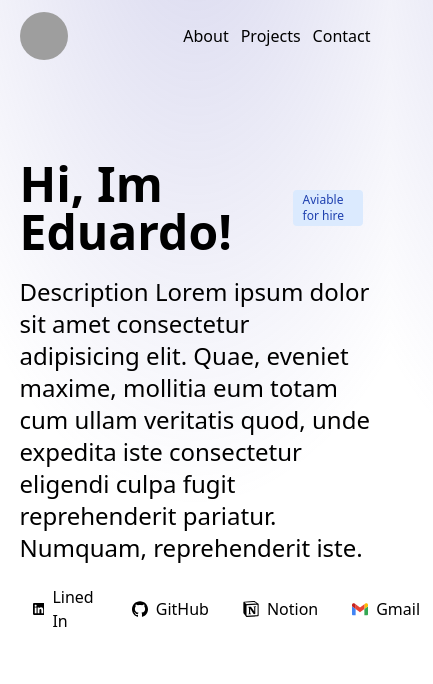
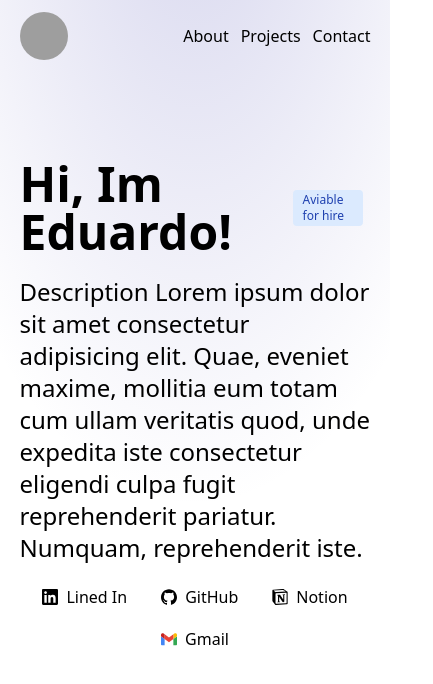
Before and after one commit to EduardoGarciaEnriquez/carlos-garcia-portfolio, an Astro site: page / in a window 390 px wide. Shown: the whole page, 433 px wide, since content can reach past the window. Built offline with nearby package versions, Linux system fonts and the light colour scheme; Astro itself is replaced by a stand-in of ours; grey boxes are pictures that could not be loaded.

Commit message:
ci: responsive pills

```diff
--- a/src/pages/index.astro
+++ b/src/pages/index.astro
@@ -28,7 +28,7 @@ import GmailIcon from '../components/icons/Gmail.astro'
         cum ullam veritatis quod, unde expedita iste consectetur eligendi culpa fugit reprehenderit pariatur. Numquam,
         reprehenderit iste.
       </h2>
-      <div class='mt-4 flex flex-row gap-x-2 items-center'>
+      <div class='mt-4 flex flex-wrap flex-row gap-2 justify-center items-center md:justify-normal'>
         <Pill href='https://www.linkedin.com/in/carlos-eduardo-garcia-enriquez/'>
           <LinkedInIcon class='w-4 h-4' /> Lined In
         </Pill>
```
